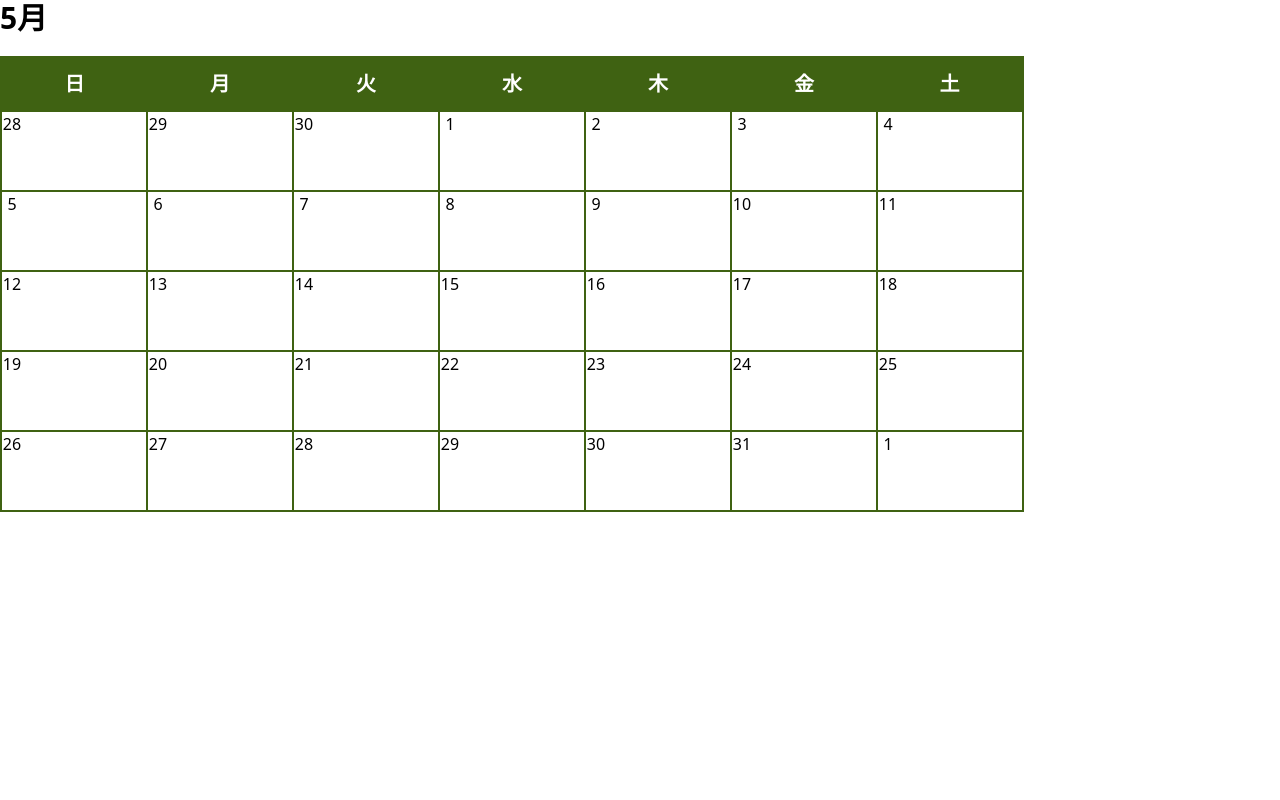
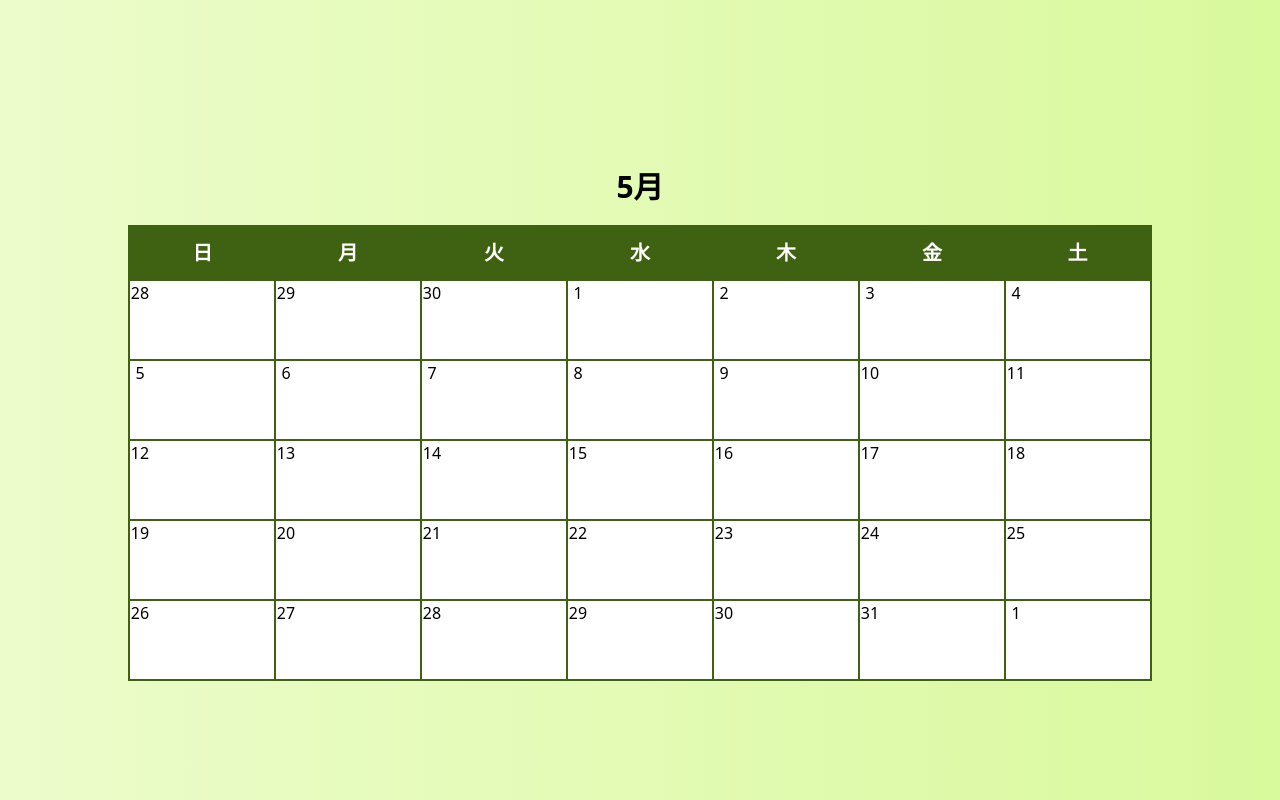
Before and after one commit to white-ras/nextjs_ts_calendar, a Next.js app: page / in a window 1280 px wide. Built offline with nearby package versions, Linux system fonts and the light colour scheme.

Commit message:
feat: 中央寄せにし、レイアウトを整えた

```diff
--- a/src/pages/index.tsx
+++ b/src/pages/index.tsx
@@ -31,7 +31,10 @@ export default function Home() {
 
   return (
     <>
-      <h1 className="font-bold text-3xl mb-5">{`${getMonth(today) + 1}月`}</h1>
+      <div className="pt-[50px] bg-gradient-to-r from-lime-100 to-lime-200 h-screen flex flex-col justify-center items-center">
+        <h1 className="font-bold text-3xl mb-5">{`${
+          getMonth(today) + 1
+        }月`}</h1>
         <table className="w-[80%] border-collapse border-2 border-solid border-lime-800 table-fixed">
           <thead>
             <tr className="bg-lime-800 text-white rounded-tl-lg rounded-tr-lg py-10">
@@ -59,6 +62,7 @@ export default function Home() {
             ))}
           </tbody>
         </table>
+      </div>
     </>
   )
 }
--- a/src/styles/output.css
+++ b/src/styles/output.css
@@ -554,9 +554,48 @@ video {
   --tw-contain-style:  ;
 }
 
+.container {
+  width: 100%;
+}
+
+@media (min-width: 640px) {
+  .container {
+    max-width: 640px;
+  }
+}
+
+@media (min-width: 768px) {
+  .container {
+    max-width: 768px;
+  }
+}
+
+@media (min-width: 1024px) {
+  .container {
+    max-width: 1024px;
+  }
+}
+
+@media (min-width: 1280px) {
+  .container {
+    max-width: 1280px;
+  }
+}
+
+@media (min-width: 1536px) {
+  .container {
+    max-width: 1536px;
+  }
+}
+
 .mx-10 {
   margin-left: 2.5rem;
   margin-right: 2.5rem;
+}
+
+.mx-auto {
+  margin-left: auto;
+  margin-right: auto;
 }
 
 .mb-5 {
@@ -567,12 +606,20 @@ video {
   display: inline-block;
 }
 
+.flex {
+  display: flex;
+}
+
 .table {
   display: table;
 }
 
 .h-\[10vh\] {
   height: 10vh;
+}
+
+.h-screen {
+  height: 100vh;
 }
 
 .w-\[80\%\] {
@@ -589,6 +636,22 @@ video {
 
 .border-collapse {
   border-collapse: collapse;
+}
+
+.flex-col {
+  flex-direction: column;
+}
+
+.items-center {
+  align-items: center;
+}
+
+.justify-center {
+  justify-content: center;
+}
+
+.justify-between {
+  justify-content: space-between;
 }
 
 .rounded-tl-lg {
@@ -622,6 +685,20 @@ video {
   background-color: rgb(255 255 255 / var(--tw-bg-opacity));
 }
 
+.bg-gradient-to-r {
+  background-image: linear-gradient(to right, var(--tw-gradient-stops));
+}
+
+.from-lime-100 {
+  --tw-gradient-from: #ecfccb var(--tw-gradient-from-position);
+  --tw-gradient-to: rgb(236 252 203 / 0) var(--tw-gradient-to-position);
+  --tw-gradient-stops: var(--tw-gradient-from), var(--tw-gradient-to);
+}
+
+.to-lime-200 {
+  --tw-gradient-to: #d9f99d var(--tw-gradient-to-position);
+}
+
 .py-10 {
   padding-top: 2.5rem;
   padding-bottom: 2.5rem;
@@ -630,6 +707,10 @@ video {
 .py-3 {
   padding-top: 0.75rem;
   padding-bottom: 0.75rem;
+}
+
+.pt-\[50px\] {
+  padding-top: 50px;
 }
 
 .text-center {
```
Lines whose indentation alone changed are shown as unchanged.
